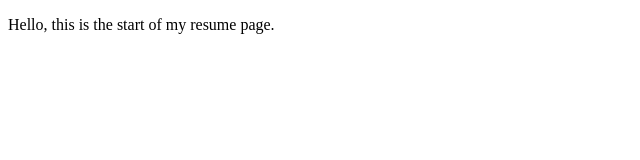
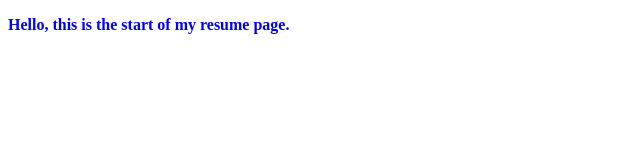
Before and after one commit to aaliedw94/Aaliyah-Personal-Site, a plain HTML site: page Aaliyah-Personal-Site/resume.html in a window 1280 px wide. Shown: the whole page, without its empty margins (0-640 px from the left). Drawn offline with Linux system fonts and the light colour scheme.

Commit message:
Color and bold change
I changed the color of the sentence in the body and made it bold as well.

```diff
--- a/Aaliyah-Personal-Site/resume.html
+++ b/Aaliyah-Personal-Site/resume.html
@@ -9,6 +9,6 @@
     <title>Resume page</title>
   </head>
   <body>
-    <p>Hello, this is the start of my resume page.</p>
+    <p><span style="color:blue;"><strong>Hello, this is the start of my resume page.</strong></span></p>
   </body>
 </html>
```
